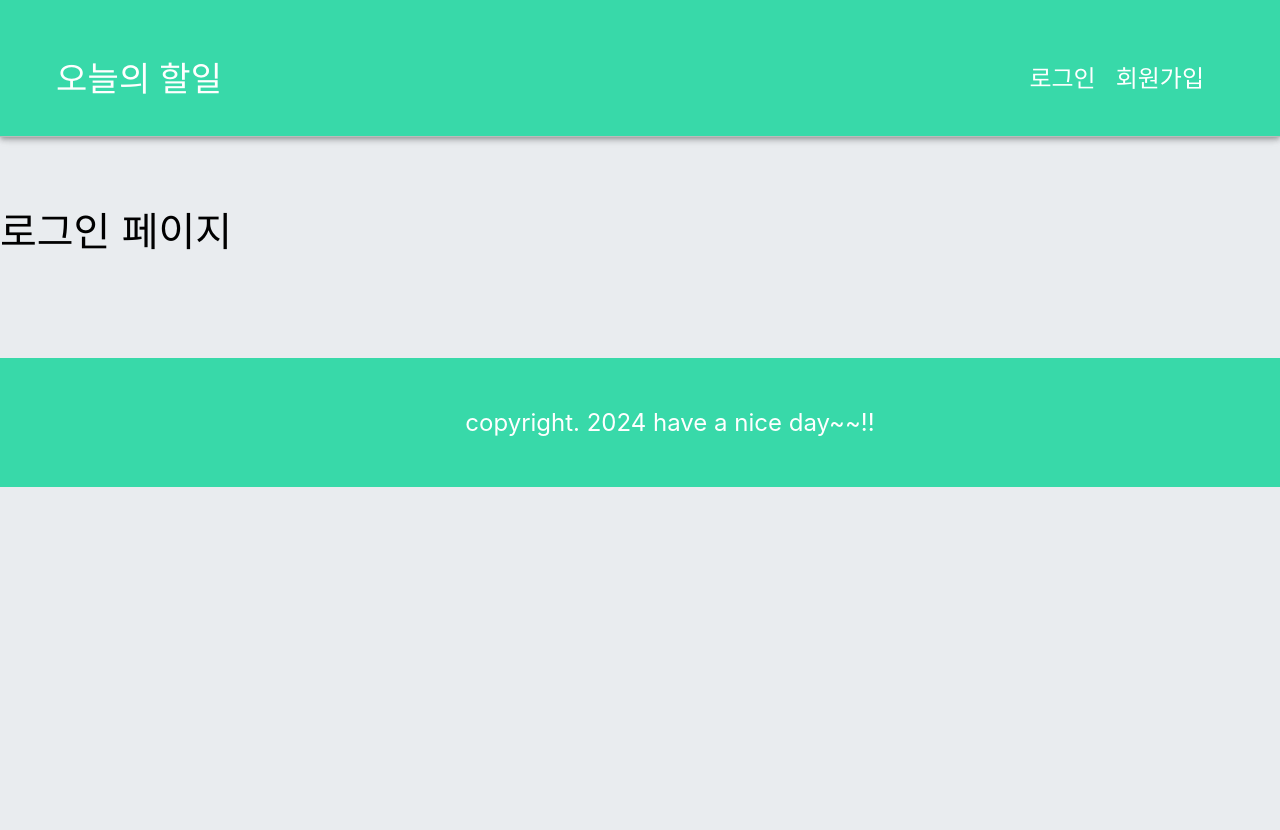
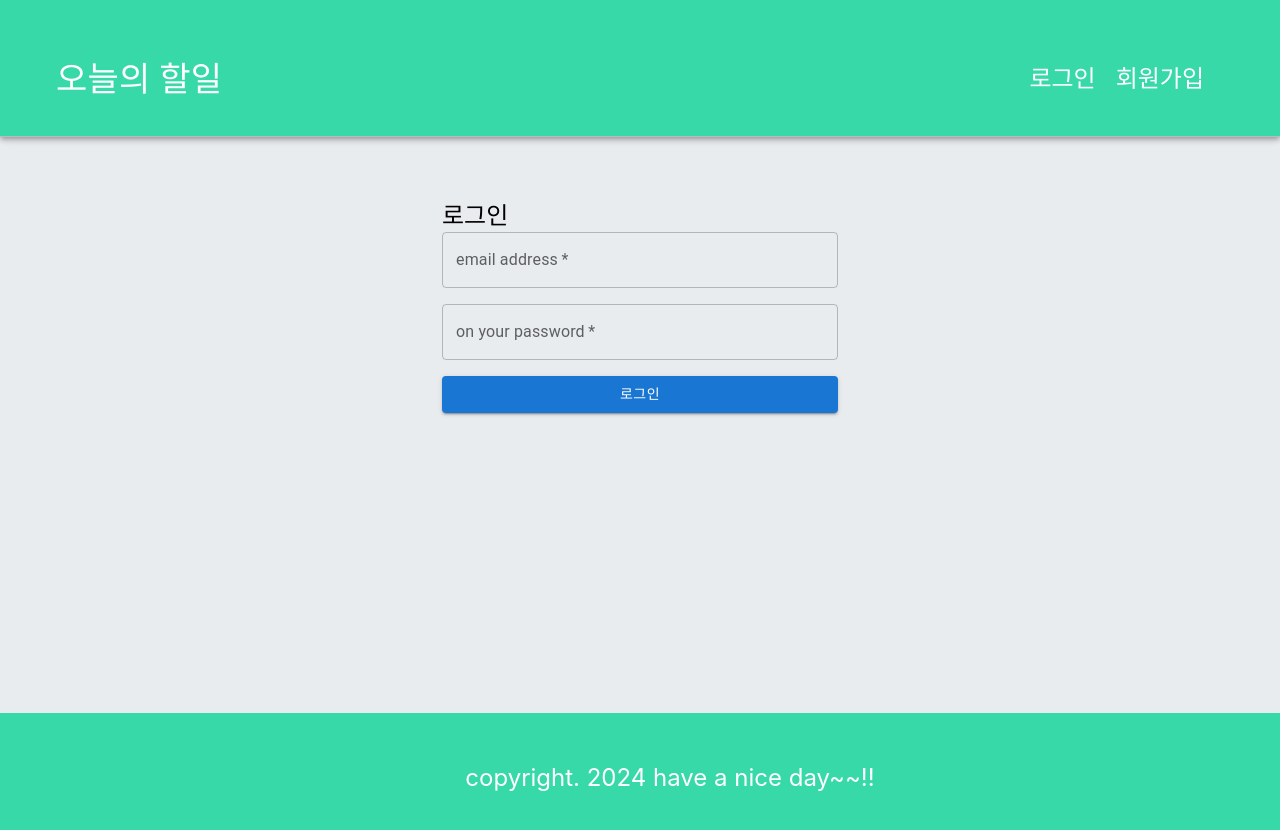
Before and after one commit to SJHlll/react-todo-app-20240509, a React (Create React App) app: page /login in a window 1280 px wide. Shown: the top 830 px of the page. Before the commit the page ends 800 px from the top, so only its background shows below. Built offline with nearby package versions, Linux system fonts and the light colour scheme.

Commit message:
로그인 기능 구현 (Context API 사용)

```diff
--- a/src/App.css
+++ b/src/App.css
@@ -6,3 +6,17 @@
 body {
   background-color: #e9ecef;
 }
+
+.wrapper {
+  display: flex;
+  flex-direction: column;
+  justify-content: space-between;
+  height: 100vh;
+}
+
+.content-wrapper {
+  display: flex;
+  justify-content: center;
+  align-items: center;
+  flex-direction: column;
+}
--- a/src/App.js
+++ b/src/App.js
@@ -5,17 +5,24 @@
 import { Route, Routes } from 'react-router-dom';
 import Join from './components/user/Join';
 import Login from './components/user/Login';
+import { AuthContextProvider } from './utils/AuthContext';
 
 function App() {
   return (
     <>
+      <AuthContextProvider>
+        <div className="wrapper">
           <Header />
+          <div className="content-wrapper">
             <Routes>
               <Route path="/" element={<TodoTemplate />} />
               <Route path="/login" element={<Login />} />
               <Route path="/join" element={<Join />} />
             </Routes>
+          </div>
           <Footer />
+        </div>
+      </AuthContextProvider>
     </>
   );
 }
--- a/src/components/layout/Header.js
+++ b/src/components/layout/Header.js
@@ -1,9 +1,21 @@
 import { AppBar, Grid, Toolbar, Typography } from '@mui/material';
-import React from 'react';
-import { Link } from 'react-router-dom';
+import React, { useContext } from 'react';
+import { Link, useNavigate } from 'react-router-dom';
 import '../../scss/Header.scss';
+import AuthContext from '../../utils/AuthContext';
 
 const Header = () => {
+  const redirection = useNavigate();
+  // AuthContext에서 로그인 상태를 가져옵니다.
+  const { isLoggedIn, userName, onLogout } = useContext(AuthContext);
+
+  // 로그아웃 핸들러
+  const logoutHandler = () => {
+    // AuthContext의 onLogout 함수를 호출하여 로그인 상태를 업데이트 합니다.
+    onLogout();
+    redirection('/login');
+  };
+
   return (
     <AppBar
       position="fixed"
@@ -21,14 +33,24 @@
                 alignItems: 'center',
               }}
             >
-              <Typography variant="h4">오늘의 할일</Typography>
+              <Typography variant="h4">
+                {isLoggedIn ? userName + '님' : '오늘'}의 할일
+              </Typography>
             </div>
           </Grid>
 
           <Grid item>
             <div className="btn-group">
-              <Link to="/login">로그인</Link>
-              <Link to="/join">회원가입</Link>
+              {isLoggedIn ? (
+                <button className="logout-btn" onClick={logoutHandler}>
+                  로그아웃
+                </button>
+              ) : (
+                <>
+                  <Link to="/login">로그인</Link>
+                  <Link to="/join">회원가입</Link>
+                </>
+              )}
             </div>
           </Grid>
         </Grid>
--- a/src/components/todo/TodoTemplate.js
+++ b/src/components/todo/TodoTemplate.js
@@ -19,11 +19,21 @@
   부모 컴포넌트에서 함수를 선언(매개변수 꼭 선언) -> props로 함수를 전달.
   자식 컴포넌트에서 전달받은 함수를 호출하면서 매개값으로 데이터를 전달.
   */
-  const addTodo = (todoText) => {
+  const addTodo = async (todoText) => {
     const newTodo = {
       title: todoText,
     };
 
+    const res = await fetch(API_BASE_URL, {
+      method: 'POST',
+      headers: { 'content-type': 'application/json' },
+      body: JSON.stringify(newTodo),
+    });
+
+    const json = await res.json();
+    setTodos(json);
+
+    /*
     fetch(API_BASE_URL, {
       method: 'POST',
       headers: { 'content-type': 'application/json' },
@@ -39,6 +49,7 @@
       .then((data) => {
         setTodos(data.todos);
       });
+    */
   };
 
   // 할 일 삭제 처리 함수
--- a/src/components/user/Login.js
+++ b/src/components/user/Login.js
@@ -1,8 +1,123 @@
-import React from 'react';
+import { Button, Container, Grid, TextField, Typography } from '@mui/material';
+import React, { useContext } from 'react';
+import { API_BASE_URL as BASE, USER } from '../../config/host-config';
+import AuthContext from '../../utils/AuthContext';
+import { useNavigate } from 'react-router-dom';
 
 const Login = () => {
+  const REQUEST_URL = BASE + USER + '/signin';
+
+  const { onLogin } = useContext(AuthContext);
+
+  const redirection = useNavigate();
+
+  // 서버에 비동기 로그인 요청(AJAX 요청)
+  // 함수 앞에 async를 붙이면 해당 함수는 프로미스 객체를 바로 리턴한다
+
+  const fetchLogin = async () => {
+    // 이메일, 비밀번호 입력 태그 취득하기
+    const $email = document.getElementById('email');
+    const $password = document.getElementById('password');
+
+    // await는 async로 선언된 함수에서만 사용이 가능하다
+    // await는 프로미스 객체가 처리될 때까지 기다린다
+    // 프로미스 객체의 반환값을 바로 활용할 수 있도록 도와준다
+    // then()을 활용하는 것보다 가독성이 좋고, 작성하기도 쉽다
+    const res = await fetch(REQUEST_URL, {
+      method: 'POST',
+      headers: { 'content-type': 'application/json' },
+      body: JSON.stringify({
+        email: $email.value,
+        password: $password.value,
+      }),
+    });
+
+    if (res.status === 400) {
+      const text = await res.text();
+      alert(text);
+      return;
+    }
+
+    // 서버에서 전달된 json을 변수에 저장
+    const { token, userName, email, role } = await res.json();
+
+    // Context API를 사용하여 로그인 상태를 업데이트 한다
+    onLogin(token, userName, role);
+
+    // 홈으로 리다이렉트
+    redirection('/');
+
+    /*
+    fetch(REQUEST_URL, {
+      method: 'POST',
+      headers: { 'content-type': 'application/json' },
+      body: JSON.stringify({
+        email: $email.value,
+        password: $password.value,
+      }),
+    })
+      .then((res) => res.json())
+      .then((result) => {
+        console.log(result);
+      })
+      .catch((err) => {
+        console.log(err);
+      });
+    */
+  };
+
+  const loginHandler = (e) => {
+    e.preventDefault();
+    // 입력값에 관련된 처리를 하고 싶다면 여기서 하면 된다
+    // 예제에서는 생략
+
+    // 서버에 로그인 요청 전송
+    fetchLogin();
+  };
+
   return (
-    <div style={{ marginTop: '200px', fontSize: '40px' }}>로그인 페이지</div>
+    <Container component="main" maxWidth="xs" style={{ margin: '200px auto' }}>
+      <Grid container spacing={2}>
+        <Grid item xs={12}>
+          <Typography component="h1" variant="h5">
+            로그인
+          </Typography>
+        </Grid>
+      </Grid>
+
+      <form noValidate onSubmit={loginHandler}>
+        <Grid container spacing={2}>
+          <Grid item xs={12}>
+            <TextField
+              variant="outlined"
+              required
+              fullWidth
+              id="email"
+              label="email address"
+              name="email"
+              autoComplete="email"
+            />
+          </Grid>
+          <Grid item xs={12}>
+            <TextField
+              variant="outlined"
+              required
+              fullWidth
+              name="password"
+              label="on your password"
+              type="password"
+              id="password"
+              autoComplete="current-password"
+            />
+          </Grid>
+          <Grid item xs={12}>
+            <Button type="submit" fullWidth variant="contained" color="primary">
+              로그인
+            </Button>
+          </Grid>
+        </Grid>
+      </form>
+    </Container>
   );
 };
 
--- a/src/scss/Header.scss
+++ b/src/scss/Header.scss
@@ -1,5 +1,6 @@
-.btn-group {
+.btn-group * {
   font-size: 24px;
+  cursor: pointer;
 }
 .btn-group a,
 .logout-btn {
--- /dev/null
+++ b/src/utils/AuthContext.js
@@ -0,0 +1,50 @@
+import React, { useState } from 'react';
+
+// 새로운 전역 컨텍스트 생성
+const AuthContext = React.createContext({
+  isLoggedIn: false, // 로그인 했는지의 여부
+  userName: '',
+  onLogout: () => {},
+  onLogin: () => {},
+});
+
+// 위에서 생성한 Context를 제공하는 provider
+// 이 컴포넌트를 통해 자식 컴포넌트(consumer)에게 인증 상태와 관련된 값, 함수를 전달할 수 있음.
+export const AuthContextProvider = (props) => {
+  const [isLoggedIn, setIsLoggedIn] = useState(false);
+  const [userName, setUserName] = useState('');
+
+  // 로그인 핸들러
+  const loginHandler = (token, userName, role) => {
+    // json에 담긴 인증 정보를 클라이언트에 보관
+    // 1. 로컬 스토리지 - 브라우저가 종료되어도 유지됨.
+    // 2. 세션 스토리지 - 브라우저가 종료되면 사라짐.
+    localStorage.setItem('ACCESS_TOKEN', token);
+    localStorage.setItem('LOGIN_USERNAME', userName);
+    localStorage.setItem('USER_ROLE', role);
+    setIsLoggedIn(true);
+    setUserName(userName);
+  };
+
+  // 로그아웃 핸들러
+  const logoutHandler = () => {
+    localStorage.clear(); // 로컬스토리지 내용 전체 삭제
+    setIsLoggedIn(false);
+    setUserName('');
+  };
+
+  return (
+    <AuthContext.Provider
+      value={{
+        isLoggedIn,
+        userName,
+        onLogout: logoutHandler,
+        onLogin: loginHandler,
+      }}
+    >
+      {props.children}
+    </AuthContext.Provider>
+  );
+};
+
+export default AuthContext;
```
Also changed, not shown: .eslintrc.json. Lines whose indentation alone changed are shown as unchanged.
